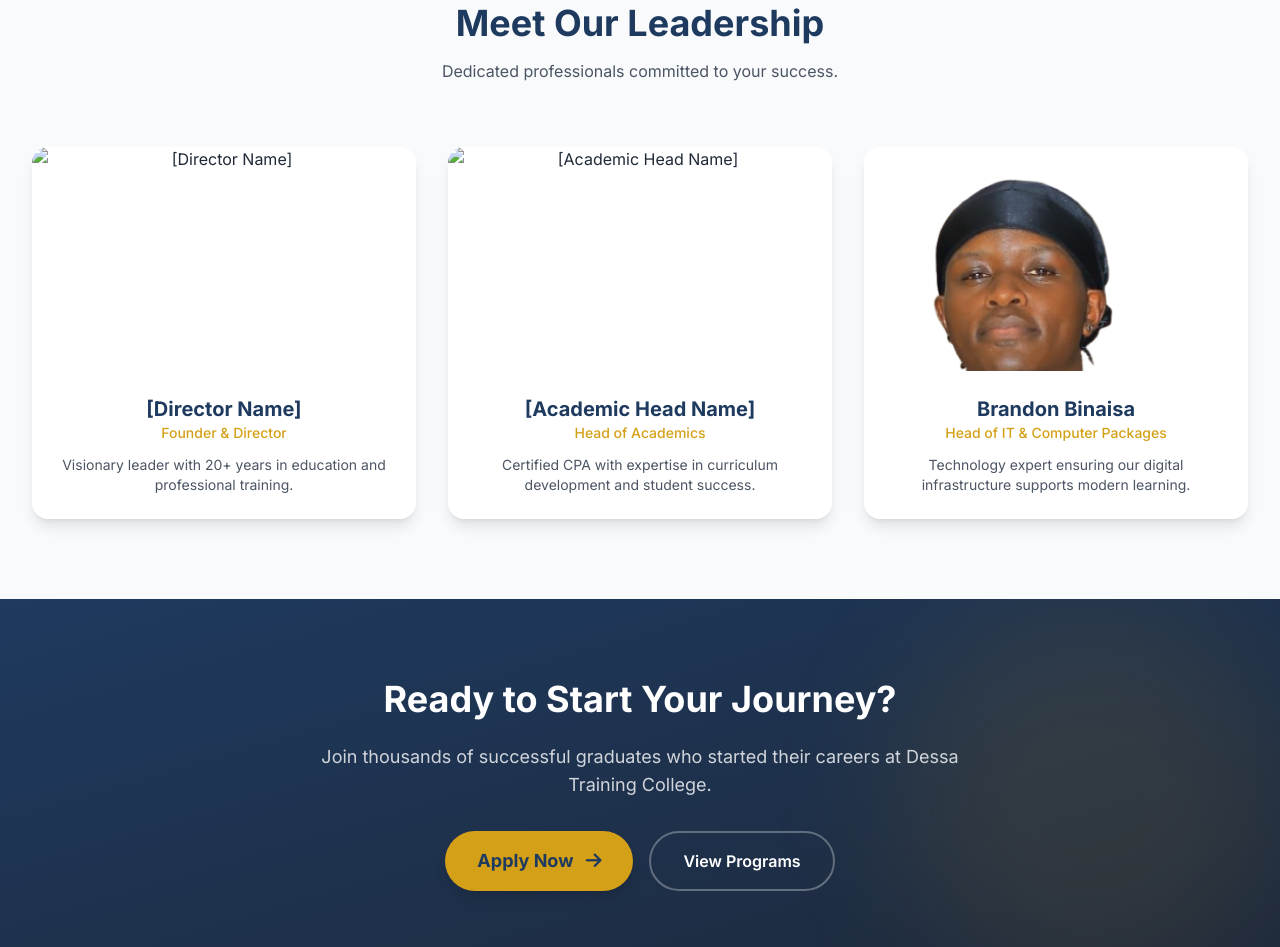
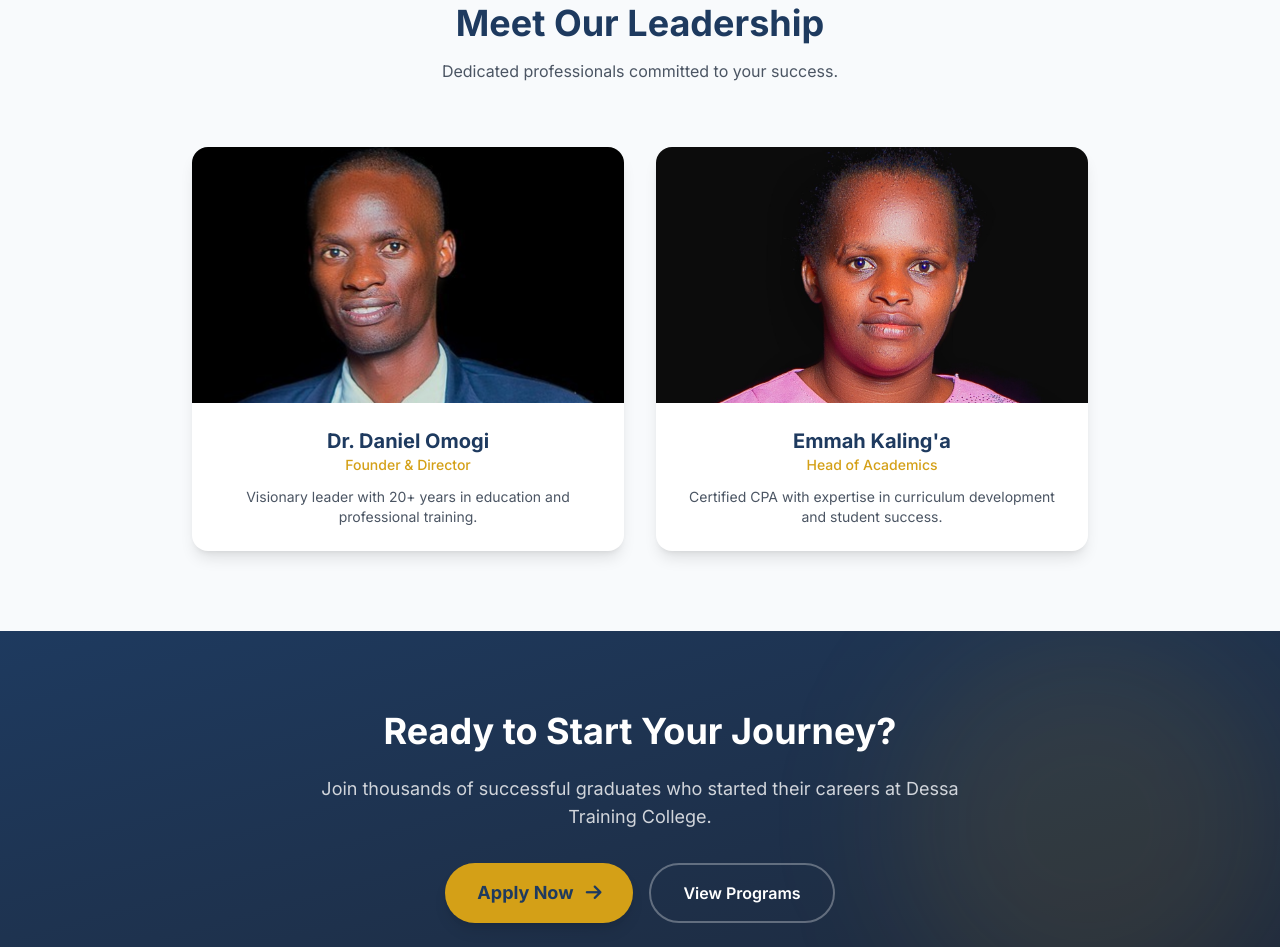
Before and after one commit to trevbrandy166/DESSA-TRAINING-COLLEGE, a website: page views/about.html in a window 1280 px wide. Shown: the part 2668-3615 px from the top of the page. Drawn offline with nearby package versions, Linux system fonts and the light colour scheme.

Commit message:
last changes

```diff
--- a/views/about.html
+++ b/views/about.html
@@ -445,21 +445,24 @@
           </p>
         </div>
 
-        <div class="grid md:grid-cols-3 gap-8">
+        <div class="grid md:grid-cols-2 gap-8 max-w-4xl mx-auto">
           <!-- Director -->
           <div
             class="bg-white rounded-2xl overflow-hidden shadow-lg text-center"
           >
-            <div class="h-56 overflow-hidden">
+            <div
+              class="h-64 overflow-hidden bg-gray-100 flex items-center justify-center"
+            >
               <img
                 src="/images/director.jpg"
-                alt="[Director Name]"
-                class="w-full h-full object-cover hover:scale-105 transition-transform duration-500"
+                style="object-position: center 10%"
+                alt="Dr. Daniel Omogi"
+                class="w-full h-full object-cover object-center hover:scale-105 transition-transform duration-500"
               />
             </div>
             <div class="p-6">
               <h3 class="text-xl font-bold text-dessa-primary">
-                [Director Name]
+                Dr. Daniel Omogi
               </h3>
               <p class="text-dessa-secondary font-medium text-sm mb-3">
                 Founder & Director
@@ -475,16 +478,19 @@
           <div
             class="bg-white rounded-2xl overflow-hidden shadow-lg text-center"
           >
-            <div class="h-56 overflow-hidden">
+            <div
+              class="h-64 overflow-hidden bg-gray-100 flex items-center justify-center"
+            >
               <img
                 src="/images/academic-head.jpg"
-                alt="[Academic Head Name]"
-                class="w-full h-full object-cover hover:scale-105 transition-transform duration-500"
+                style="object-position: center 1%"
+                alt="Emmah Kaling'a"
+                class="w-full h-full object-cover object-center hover:scale-105 transition-transform duration-500"
               />
             </div>
             <div class="p-6">
               <h3 class="text-xl font-bold text-dessa-primary">
-                [Academic Head Name]
+                Emmah Kaling'a
               </h3>
               <p class="text-dessa-secondary font-medium text-sm mb-3">
                 Head of Academics
@@ -492,31 +498,6 @@
               <p class="text-gray-600 text-sm">
                 Certified CPA with expertise in curriculum development and
                 student success.
-              </p>
-            </div>
-          </div>
-
-          <!-- IT Head -->
-          <div
-            class="bg-white rounded-2xl overflow-hidden shadow-lg text-center"
-          >
-            <div class="h-56 overflow-hidden">
-              <img
-                src="/images/it-head.png"
-                alt="Brandon Binaisa"
-                class="w-full h-full object-cover object-top hover:scale-105 transition-transform duration-500"
-              />
-            </div>
-            <div class="p-6">
-              <h3 class="text-xl font-bold text-dessa-primary">
-                Brandon Binaisa
-              </h3>
-              <p class="text-dessa-secondary font-medium text-sm mb-3">
-                Head of IT & Computer Packages
-              </p>
-              <p class="text-gray-600 text-sm">
-                Technology expert ensuring our digital infrastructure supports
-                modern learning.
               </p>
             </div>
           </div>
```
Also changed, not shown: views/admissions.html (+20 -1 lines), public/images/academic-head.jpg (added), public/images/director.jpg (added).
